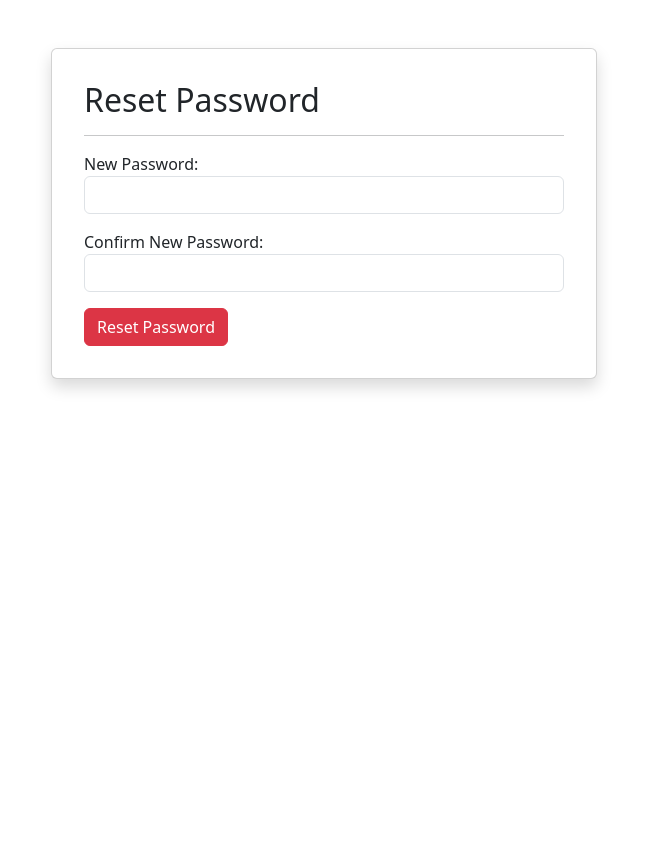
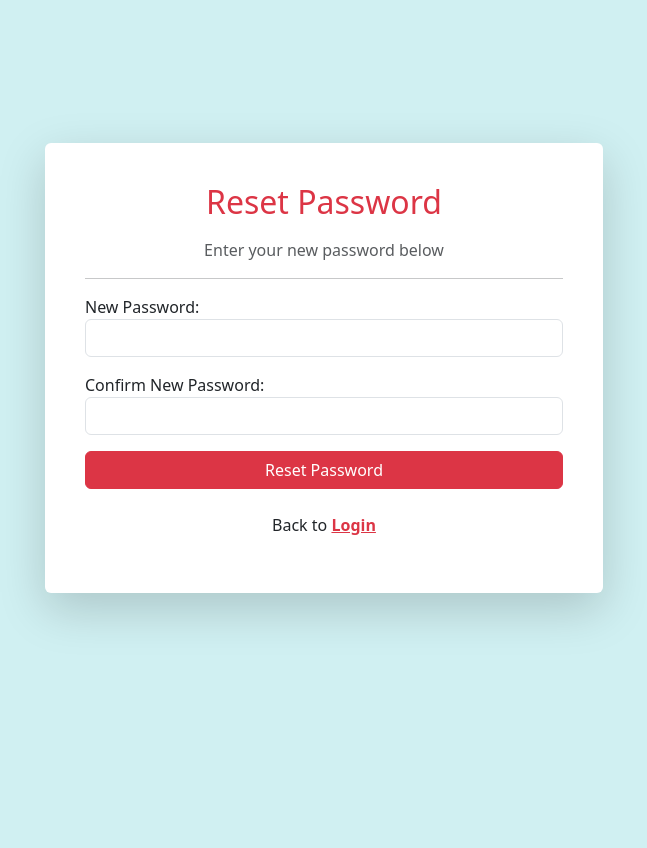
Before and after one commit to MichaelMwb/TrailQuest, a Django app: template accounts/templates/accounts/reset_password.html in a window 1280 px wide. Shown: the whole page, without its empty margins (316-963 px from the left). After the commit the page ends 622 px from the top, so only its background shows below. Run offline with Django 5.2, Linux system fonts and the light colour scheme; the template is opened without the code that fills it: values that come from a table or form of the project are taken from there, others are empty.

Commit message:
changed sub-text on forgot pass page and mached UI of reset password page to other pages

```diff
--- a/accounts/templates/accounts/forgot_password.html
+++ b/accounts/templates/accounts/forgot_password.html
@@ -9,7 +9,7 @@
         <div class="card shadow-lg rounded border-0 p-4">
           <div class="card-body">
             <h2 class="text-center text-success mb-3">Forgot Password</h2>
-            <p class="text-center fw-semibold fs-5 text-dark">Enter your email to receive a reset link</p>
+            <p class="text-muted text-center">Verify your username and date of birth to reset your password</p>
             <hr />
 
             {% if messages %}
--- a/accounts/templates/accounts/reset_password.html
+++ b/accounts/templates/accounts/reset_password.html
@@ -1,22 +1,31 @@
 {% extends 'base.html' %}
+{% load static %}
+
 {% block content %}
-<div class="container mt-5">
-    <div class="row justify-content-center">
-        <div class="col-md-6">
-            <div class="card shadow p-3">
+<div class="py-5" style="background-color: #d0f0f2; min-height: 100vh;">
+  <div class="container d-flex justify-content-center align-items-center" style="min-height: 80vh;">
+    <div class="col-lg-6">
+      <div class="card shadow-lg rounded border-0 p-4">
         <div class="card-body">
-                    <h2>Reset Password</h2>
+          <h2 class="text-center text-danger mb-3">Reset Password</h2>
+          <p class="text-muted text-center">Enter your new password below</p>
           <hr />
+
           {% if messages %}
             {% for message in messages %}
               <div class="alert alert-danger">{{ message }}</div>
             {% endfor %}
           {% endif %}
+
           <form method="POST">
             {% csrf_token %}
             {{ form.as_p }}
-                        <button type="submit" class="btn btn-danger">Reset Password</button>
+            <button type="submit" class="btn btn-danger w-100">Reset Password</button>
           </form>
+
+          <div class="mt-4 text-center">
+            <p>Back to <a href="{% url 'accounts.login' %}" class="text-danger fw-bold">Login</a></p>
+          </div>
         </div>
       </div>
     </div>
```
Also changed, not shown: db.sqlite3. Lines whose indentation alone changed are shown as unchanged.
